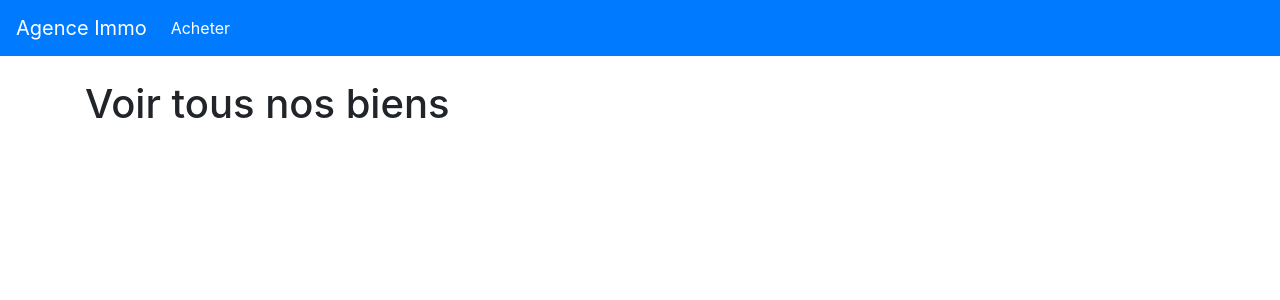
After one commit to Halimdeveloper/symfo4, a Symfony app: template templates/property/index.html.twig in a window 1280 px wide. The commit adds this page. Shown: the top 300 px of the page. Run offline with Twig, Linux system fonts and the light colour scheme; the template is opened without the code that fills it, so the values that code supplies are empty; some libraries are stand-ins or nearby versions.

Commit message:
home page and page acheter

```diff
--- a/src/Controller/PropertyController.php
+++ b/src/Controller/PropertyController.php
@@ -2,18 +2,19 @@
 
 namespace App\Controller;
 
+use Symfony\Bundle\FrameworkBundle\Controller\AbstractController;
 use Symfony\Component\HttpFoundation\Response;
 use Symfony\Component\Routing\Annotation\Route;
 
 
-class PropertyController {
+class PropertyController extends AbstractController {
 
     /**
      * @Route("/biens", name="property.index" )
      * @return Response
      */
     public function index(): Response {
-        return new Response( 'Les biens' );
+        return $this->render( 'property/index.html.twig' );
     }
 
 }
--- a/templates/base.html.twig
+++ b/templates/base.html.twig
@@ -17,7 +17,7 @@
         <div class="collapse navbar-collapse" id="navbarSupportedContent">
             <ul class="navbar-nav mr-auto">
                 <li class="nav-item active">
-                    <a class="nav-link" href="{{ path('property.index') }}">Acheter></a>
+                    <a class="nav-link" href="{{ path('property.index') }}">Acheter</a>
                 </li>
             </ul>
         </div>
--- a/templates/pages/home.html.twig
+++ b/templates/pages/home.html.twig
@@ -1,5 +1,7 @@
 
 {% extends 'base.html.twig' %}
+
+{% block title %} Agence Immo {% endblock %}
 
 {% block body %}
 
--- /dev/null
+++ b/templates/property/index.html.twig
@@ -0,0 +1,11 @@
+{% extends 'base.html.twig' %}
+
+{% block title %} Tous nos biens {% endblock %}
+
+{% block body %}
+
+    <div class="container mt-4">
+        <h1>Voir tous nos biens</h1>
+    </div>
+
+{% endblock %}
```
Also changed, not shown: src/Controller/HomeController.php (+4 -11 lines).
